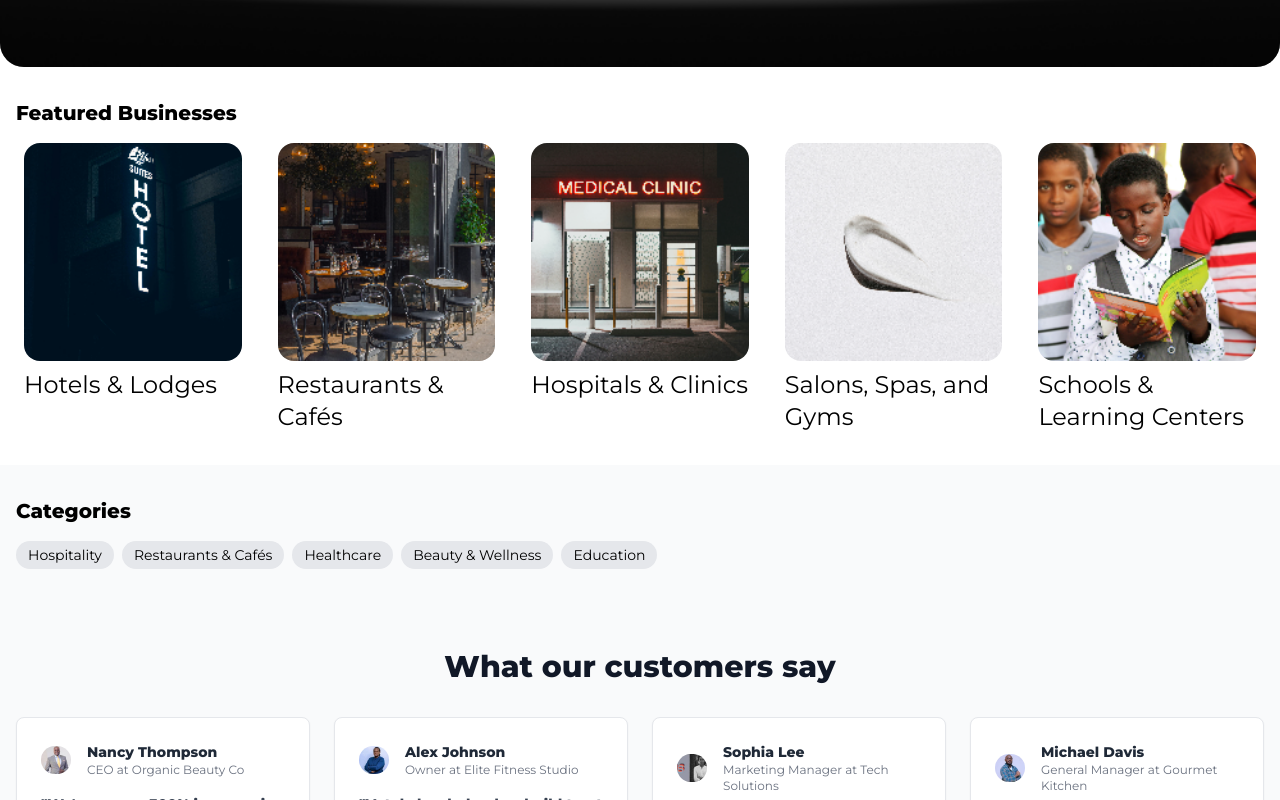
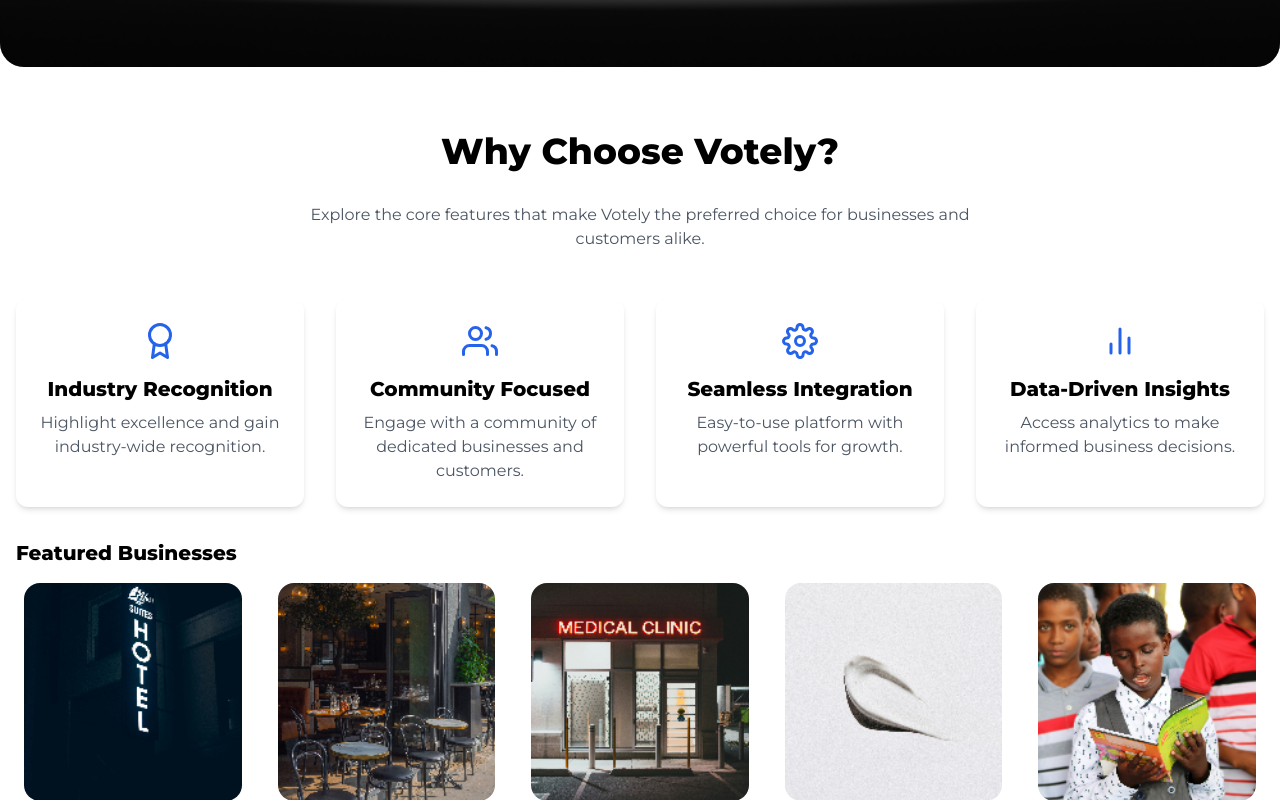
Before and after one commit to amankanz/votely, a Next.js app: page / in a window 1280 px wide. Shown: the part 700-1500 px from the top of the page. Built offline with nearby package versions, Linux system fonts and the light colour scheme.

Commit message:
home-key-features: KeyFeatures section completed

```diff
--- a/app/page.tsx
+++ b/app/page.tsx
@@ -3,11 +3,13 @@
 import Hero from "@/components/Hero";
 import Main from "@/components/Main";
 import TestimonialsSection from "@/components/TestimonialsSection";
+import KeyFeatures from "@/components/KeyFeatures";
 
 export default function Home() {
   return (
     <Main>
       <Hero />
+      <KeyFeatures />
       <FeaturedBusinesses />
       <CategoriesSection />
       <TestimonialsSection />
--- /dev/null
+++ b/components/FeatureCard.tsx
@@ -0,0 +1,21 @@
+import React from "react";
+
+// import { FiAward, FiUsers, FiSettings, FiBarChart2 } from "react-icons/fi";
+
+interface FeatureProps {
+  icon: React.ReactNode;
+  title: string;
+  description: string;
+}
+
+function FeatureCard({ icon, title, description }: FeatureProps) {
+  return (
+    <div className="flex flex-col items-center text-center p-6 bg-white rounded-xl shadow-md hover:shadow-lg transition-shadow">
+      <div className="text-blue-600 text-4xl mb-4">{icon}</div>
+      <h3 className="text-xl font-semibold mb-2">{title}</h3>
+      <p className="text-gray-600">{description}</p>
+    </div>
+  );
+}
+
+export default FeatureCard;
--- /dev/null
+++ b/components/KeyFeatures.tsx
@@ -0,0 +1,42 @@
+import React from "react";
+import { FiAward, FiUsers, FiSettings, FiBarChart2 } from "react-icons/fi";
+import FeatureCard from "./FeatureCard";
+
+function KeyFeatures() {
+  return (
+    <section className="w-full max-w-7xl mx-auto mt-16 px-4">
+      <h2 className="text-3xl md:text-4xl font-bold text-center mb-8">
+        Why Choose Votely?
+      </h2>
+      <p className="text-center text-gray-600 max-w-2xl mx-auto mb-12">
+        Explore the core features that make Votely the preferred choice for
+        businesses and customers alike.
+      </p>
+
+      <div className="grid grid-cols-1 md:grid-cols-2 lg:grid-cols-4 gap-8">
+        <FeatureCard
+          icon={<FiAward />}
+          title="Industry Recognition"
+          description="Highlight excellence and gain industry-wide recognition."
+        />
+        <FeatureCard
+          icon={<FiUsers />}
+          title="Community Focused"
+          description="Engage with a community of dedicated businesses and customers."
+        />
+        <FeatureCard
+          icon={<FiSettings />}
+          title="Seamless Integration"
+          description="Easy-to-use platform with powerful tools for growth."
+        />
+        <FeatureCard
+          icon={<FiBarChart2 />}
+          title="Data-Driven Insights"
+          description="Access analytics to make informed business decisions."
+        />
+      </div>
+    </section>
+  );
+}
+
+export default KeyFeatures;
--- a/components/TestimonialsSection.tsx
+++ b/components/TestimonialsSection.tsx
@@ -64,7 +64,7 @@
   return (
     <section className="py-12 px-4 bg-gray-50">
       <div className="max-w-7xl mx-auto">
-        <h2 className="text-2xl md:text-3xl font-bold text-gray-900 mb-8 text-center">
+        <h2 className="text-3xl md:text-4xl font-bold text-gray-900 mb-8 text-center">
           What our customers say
         </h2>
         <div className="grid grid-cols-1 md:grid-cols-2 lg:grid-cols-4 gap-6">
```
